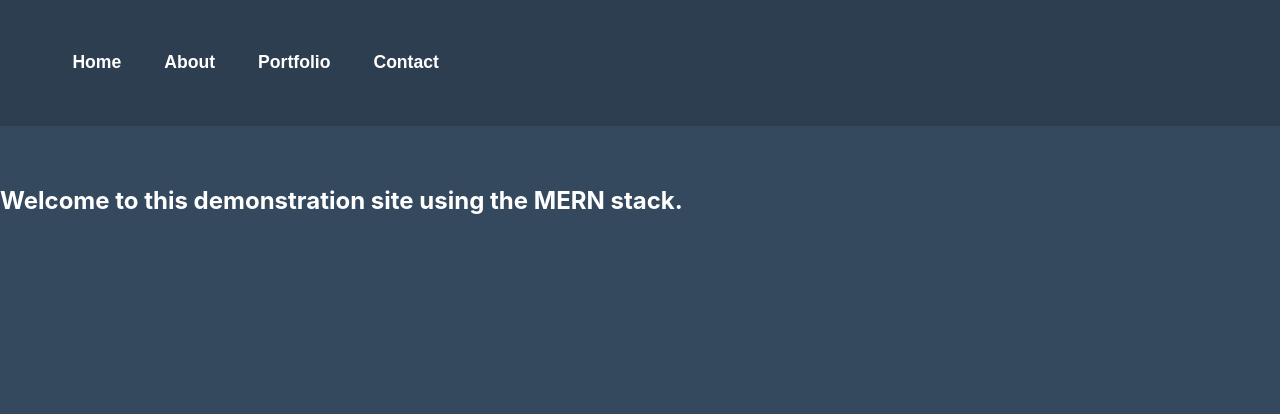
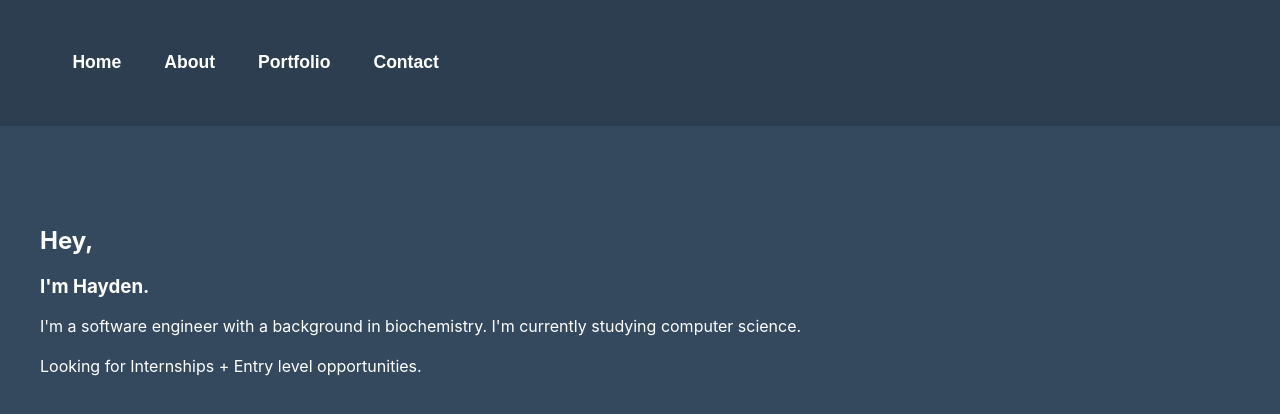
Before and after one commit to Hayden-Johnston/portfolio-site, a React (Create React App) app: page / in a window 1280 px wide. Shown: the top 414 px of the page. Built offline with nearby package versions, Linux system fonts and the light colour scheme.

Commit message:
Landing page

```diff
--- a/src/pages/HomePage.js
+++ b/src/pages/HomePage.js
@@ -4,12 +4,18 @@ function HomePage() {
     return (
         <>
 
-    <h2>Welcome to this demonstration site using the MERN stack.</h2>
+    <div class="container">
+    <h2>Hey,</h2>
     <article>
-        <h3></h3>
+        <h3>I'm Hayden.</h3>
         <p>
+            I'm a software engineer with a background in biochemistry. I'm currently studying computer science.
+            <br></br>
+            <br></br>
+            Looking for Internships + Entry level opportunities.
         </p>
     </article>
+    </div>
         </>
     );
 }
```
